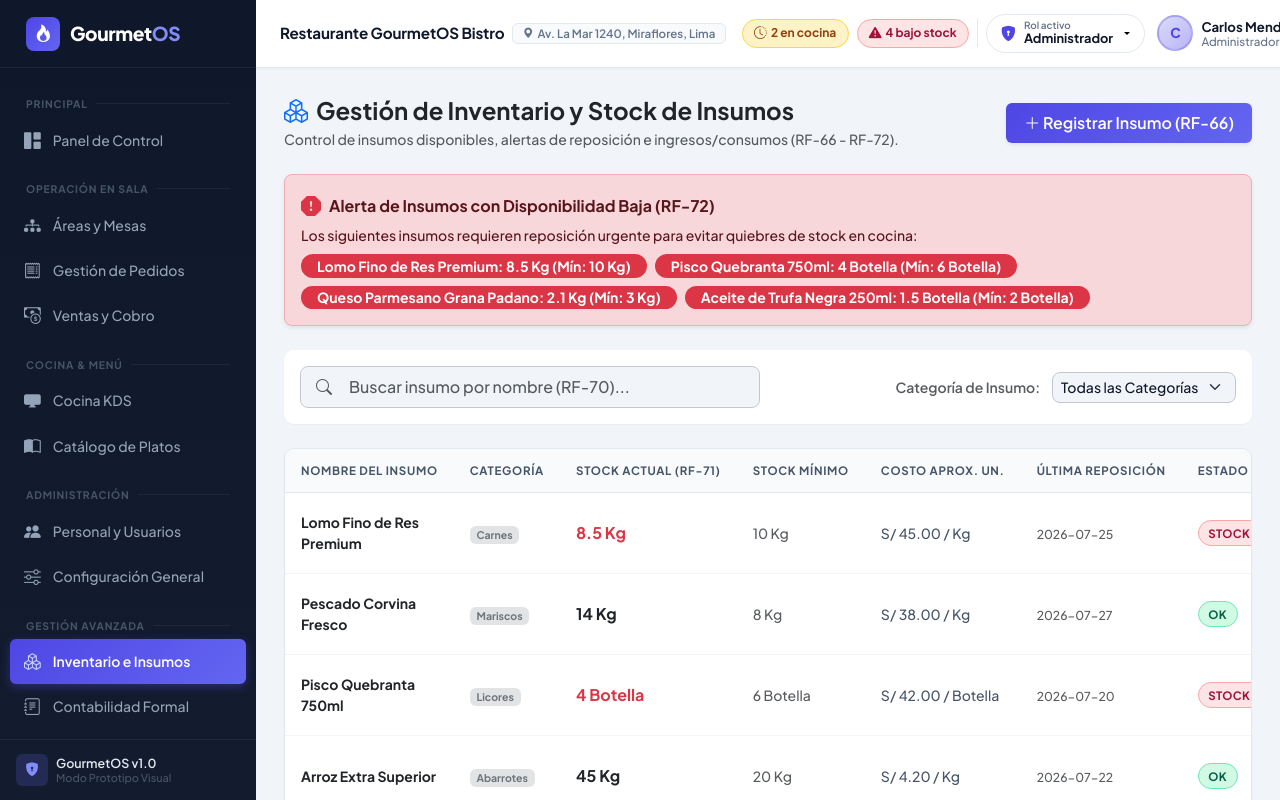
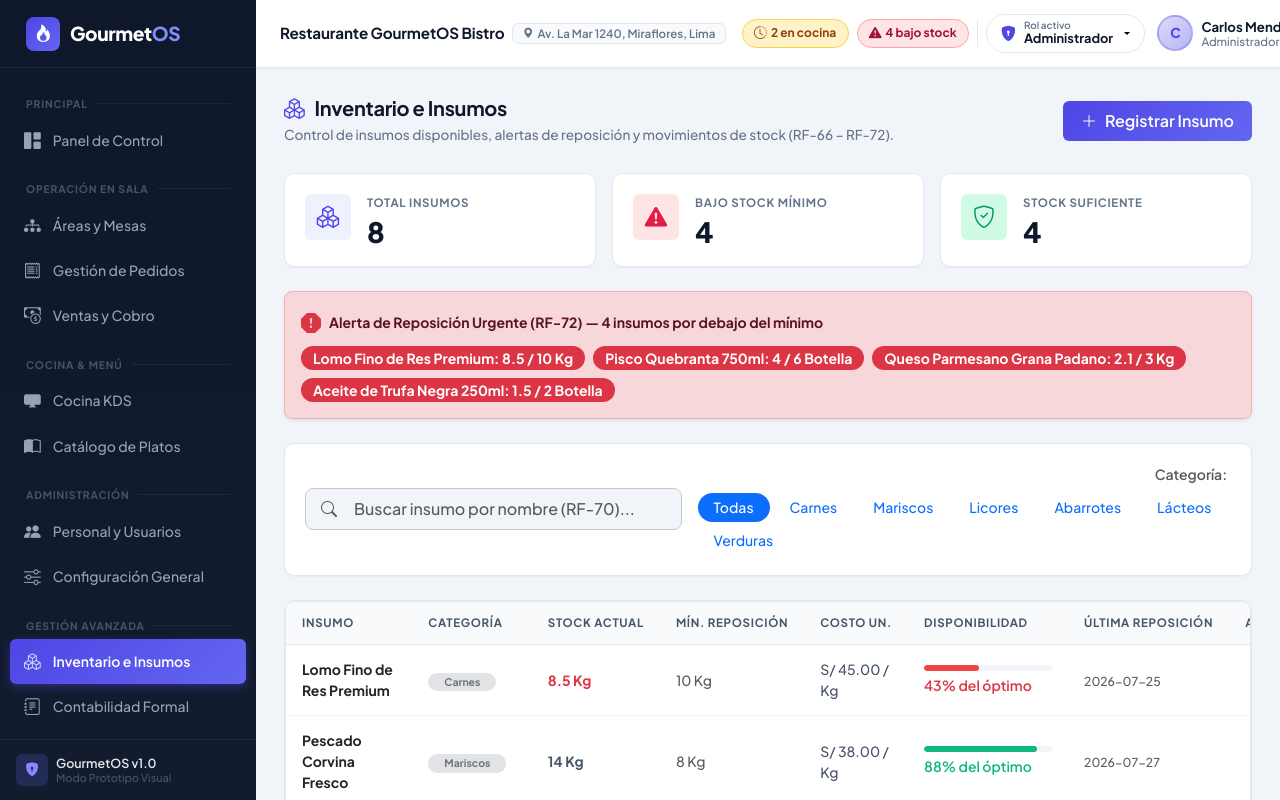
Before and after one commit to Alexander-ml/Prt, a React (Vite) app: page /inventario in a window 1280 px wide. Shown: the top 800 px of the page. Built offline with nearby package versions, Linux system fonts and the light colour scheme.

Commit message:
modificaciones

```diff
--- a/src/pages/InventoryPage.tsx
+++ b/src/pages/InventoryPage.tsx
@@ -1,10 +1,15 @@
 import React, { useState, useMemo } from 'react';
 import { useApp } from '../context/AppContext';
 import type { Insumo } from '../types';
+import { PageHeader } from '../components/common/PageHeader';
+import { SectionCard } from '../components/common/SectionCard';
+import { StatCard } from '../components/common/StatCard';
 import { SearchBar } from '../components/common/SearchBar';
 import { Badge } from '../components/common/Badge';
 import { Modal } from '../components/common/Modal';
 import { EmptyState } from '../components/common/EmptyState';
+
+const CATEGORIES = ['todas', 'Carnes', 'Mariscos', 'Licores', 'Abarrotes', 'Lácteos', 'Verduras'];
 
 export const InventoryPage: React.FC = () => {
   const {
@@ -119,88 +124,139 @@ export const InventoryPage: React.FC = () => {
   }
 
   return (
-    <div className="container-fluid p-0">
-      {/* Header Title */}
-      <div className="d-flex flex-column flex-md-row align-items-md-center justify-content-between mb-4 gap-3">
-        <div>
-          <h4 className="fw-bold text-dark mb-1">
-            <i className="bi bi-boxes text-primary me-2"></i>
-            Gestión de Inventario y Stock de Insumos
-          </h4>
-          <p className="text-muted fs-7 mb-0">
-            Control de insumos disponibles, alertas de reposición e ingresos/consumos (RF-66 - RF-72).
-          </p>
+    <div className="container-fluid p-0 animate-fadeinup">
+
+      {/* ── Page Header ── */}
+      <PageHeader
+        icon="bi-boxes"
+        title="Inventario e Insumos"
+        subtitle="Control de insumos disponibles, alertas de reposición y movimientos de stock (RF-66 – RF-72)."
+        actions={
+          <button
+            className="btn btn-brand fw-semibold"
+            onClick={() => handleOpenModal()}
+            aria-label="Registrar nuevo insumo"
+          >
+            <i className="bi bi-plus-lg me-2" />
+            Registrar Insumo
+          </button>
+        }
+      />
+
+      {/* ── Stat Cards Row ── */}
+      <div className="row g-3 mb-4 stagger-children">
+        <div className="col-12 col-sm-4">
+          <StatCard
+            title="Total Insumos"
+            value={insumos.length}
+            icon="bi-boxes"
+            colorTheme="indigo"
+          />
         </div>
-        <button className="btn btn-brand btn-md fw-semibold shadow-sm" onClick={() => handleOpenModal()}>
-          <i className="bi bi-plus-lg me-1.5"></i> Registrar Insumo (RF-66)
-        </button>
+        <div className="col-12 col-sm-4">
+          <StatCard
+            title="Bajo Stock Mínimo"
+            value={lowStockInsumos.length}
+            icon="bi-exclamation-triangle-fill"
+            colorTheme="rose"
+          />
+        </div>
+        <div className="col-12 col-sm-4">
+          <StatCard
+            title="Stock Suficiente"
+            value={insumos.length - lowStockInsumos.length}
+            icon="bi-shield-check"
+            colorTheme="emerald"
+          />
+        </div>
       </div>
 
-      {/* Low Stock Alerts Banner (RF-72) */}
+      {/* ── Low Stock Alert Banner (RF-72) ── */}
       {lowStockInsumos.length > 0 && (
-        <div className="alert alert-danger bg-danger-subtle border-danger-subtle text-danger-emphasis rounded-3 p-3 mb-4 shadow-sm">
-          <div className="d-flex align-items-center gap-2 mb-1">
-            <i className="bi bi-exclamation-octagon-fill fs-5 text-danger"></i>
-            <strong className="fs-6">Alerta de Insumos con Disponibilidad Baja (RF-72)</strong>
+        <div className="alert alert-danger border-danger-subtle rounded-3 p-3 mb-4 shadow-sm">
+          <div className="d-flex align-items-center gap-2 mb-2">
+            <i className="bi bi-exclamation-octagon-fill fs-5 text-danger" />
+            <strong className="fs-7">
+              Alerta de Reposición Urgente (RF-72) —{' '}
+              {lowStockInsumos.length} insumo{lowStockInsumos.length > 1 ? 's' : ''} por debajo del mínimo
+            </strong>
           </div>
-          <p className="fs-7 mb-2">Los siguientes insumos requieren reposición urgente para evitar quiebres de stock en cocina:</p>
           <div className="d-flex flex-wrap gap-2">
             {lowStockInsumos.map(ins => (
-              <span key={ins.id} className="badge bg-danger text-white fs-7 px-3 py-1.5 rounded-pill">
-                {ins.name}: {ins.currentStock} {ins.unit} (Mín: {ins.minStock} {ins.unit})
+              <span
+                key={ins.id}
+                className="badge rounded-pill fs-7"
+                style={{ background: '#dc3545', color: '#fff', padding: '5px 12px' }}
+              >
+                {ins.name}: {ins.currentStock} / {ins.minStock} {ins.unit}
               </span>
             ))}
           </div>
         </div>
       )}
 
-      {/* Search & Category Filter Card (RF-70) */}
-      <div className="card glass-card border-0 mb-4 p-3">
+      {/* ── Filter Bar ── */}
+      <SectionCard className="mb-4">
         <div className="row g-3 align-items-center">
-          <div className="col-12 col-md-6">
+          <div className="col-12 col-md-5">
             <SearchBar
               value={searchQuery}
               onChange={setSearchQuery}
               placeholder="Buscar insumo por nombre (RF-70)..."
             />
           </div>
-          <div className="col-12 col-md-6 d-flex align-items-center justify-content-md-end gap-2">
-            <label className="fs-7 text-muted fw-semibold me-1">Categoría de Insumo:</label>
-            <select
-              className="form-select form-select-sm w-auto rounded-3 border-secondary-subtle fw-medium shadow-none"
-              value={selectedCategory}
-              onChange={e => setSelectedCategory(e.target.value)}
+          <div className="col-12 col-md-7 d-flex align-items-center justify-content-md-end gap-2 flex-wrap">
+            <span className="fs-7 text-muted fw-semibold me-1">Categoría:</span>
+            <ul className="nav nav-pills gap-1 flex-wrap mb-0">
+              {CATEGORIES.map(cat => (
+                <li className="nav-item" key={cat}>
+                  <button
+                    className={`nav-link py-1 px-3 fs-7${selectedCategory === cat ? ' active' : ''}`}
+                    onClick={() => setSelectedCategory(cat)}
+                    style={{ borderRadius: 20, fontWeight: 500 }}
                   >
-              <option value="todas">Todas las Categorías</option>
-              <option value="Carnes">Carnes</option>
-              <option value="Mariscos">Mariscos</option>
-              <option value="Licores">Licores</option>
-              <option value="Abarrotes">Abarrotes</option>
-              <option value="Lácteos">Lácteos</option>
-              <option value="Verduras">Verduras</option>
-            </select>
+                    {cat === 'todas' ? 'Todas' : cat}
+                  </button>
+                </li>
+              ))}
+            </ul>
           </div>
         </div>
-      </div>
+      </SectionCard>
 
-      {/* Insumos Data Table (RF-71) */}
+      {/* ── Main Table ── */}
+      <SectionCard noPadding>
+        <div className="table-responsive-x">
           <div className="custom-table-container">
             <table className="custom-table">
               <thead>
                 <tr>
-              <th>Nombre del Insumo</th>
+                  <th>Insumo</th>
                   <th>Categoría</th>
-              <th>Stock Actual (RF-71)</th>
-              <th>Stock Mínimo</th>
-              <th>Costo Aprox. Un.</th>
+                  <th>Stock Actual</th>
+                  <th>Mín. Reposición</th>
+                  <th>Costo Un.</th>
+                  <th style={{ minWidth: 160 }}>Disponibilidad</th>
                   <th>Última Reposición</th>
-              <th>Estado Stock</th>
                   <th className="text-end">Acciones</th>
                 </tr>
               </thead>
               <tbody>
-            {filteredInsumos.map(ins => {
+                {filteredInsumos.length === 0 ? (
+                  <tr>
+                    <td colSpan={8} className="text-center py-5 text-muted fs-7">
+                      <i className="bi bi-inbox fs-3 d-block mb-2 opacity-50" />
+                      No se encontraron insumos con los filtros actuales.
+                    </td>
+                  </tr>
+                ) : (
+                  filteredInsumos.map(ins => {
                     const isLow = ins.currentStock <= ins.minStock;
+
+                    // Disponibilidad progress bar (requirement #7)
+                    const stockRatio = ins.minStock > 0 ? ins.currentStock / (ins.minStock * 2) : 1;
+                    const pct = Math.min(100, Math.round(stockRatio * 100));
+                    const fillClass = pct < 50 ? 'critical' : pct < 80 ? 'low' : 'ok';
 
                     return (
                       <tr key={ins.id}>
@@ -208,27 +264,54 @@ export const InventoryPage: React.FC = () => {
                           <div className="fw-bold text-dark">{ins.name}</div>
                         </td>
                         <td>
-                    <span className="badge bg-secondary-subtle text-secondary">{ins.category}</span>
+                          <span className="badge bg-secondary-subtle text-secondary rounded-pill px-3 py-1">
+                            {ins.category}
+                          </span>
                         </td>
                         <td>
-                    <span className={`fw-bold fs-6 ${isLow ? 'text-danger' : 'text-dark'}`}>
+                          <span
+                            className="fw-bold fs-7"
+                            style={{ color: isLow ? '#dc3545' : 'inherit' }}
+                          >
                             {ins.currentStock} {ins.unit}
                           </span>
                         </td>
-                  <td><span className="text-muted">{ins.minStock} {ins.unit}</span></td>
-                  <td>S/ {ins.costPerUnit.toFixed(2)} / {ins.unit}</td>
-                  <td><small className="text-muted">{ins.lastRestockDate}</small></td>
                         <td>
-                    <Badge
-                      status={isLow ? 'STOCK BAJO' : 'OK'}
-                      variant={isLow ? 'danger' : 'success'}
+                          <span className="text-muted fs-7">
+                            {ins.minStock} {ins.unit}
+                          </span>
+                        </td>
+                        <td className="fs-7">
+                          S/ {ins.costPerUnit.toFixed(2)} / {ins.unit}
+                        </td>
+                        <td>
+                          <div className="stock-progress-bar">
+                            <div
+                              className={`stock-progress-fill ${fillClass}`}
+                              style={{ width: `${pct}%` }}
                             />
+                          </div>
+                          <div
+                            className="fs-7 mt-1"
+                            style={{
+                              color: fillClass === 'critical' ? '#dc3545'
+                                : fillClass === 'low' ? '#d97706'
+                                : '#10b981',
+                              fontWeight: 600
+                            }}
+                          >
+                            {pct}% del óptimo
+                          </div>
+                        </td>
+                        <td>
+                          <small className="text-muted">{ins.lastRestockDate}</small>
                         </td>
                         <td className="text-end">
-                    <div className="d-inline-flex gap-1">
+                          <div className="btn-icon d-inline-flex gap-1">
                             <button
-                        className="btn btn-sm btn-light border text-success"
-                        title="Registrar Ingreso/Ajuste (RF-68, RF-69)"
+                              className="btn-icon-success"
+                              title="Registrar Movimiento de Stock (RF-68, RF-69)"
+                              aria-label={`Registrar movimiento para ${ins.name}`}
                               onClick={() => {
                                 setTargetInsumo(ins);
                                 setMovementQty(5);
@@ -236,50 +319,57 @@ export const InventoryPage: React.FC = () => {
                                 setIsMovementModalOpen(true);
                               }}
                             >
-                        <i className="bi bi-box-arrow-in-down"></i> Movimiento
+                              <i className="bi bi-box-arrow-in-down" />
                             </button>
-
                             <button
-                        className="btn btn-sm btn-light border text-primary"
+                              className="btn-icon-primary"
                               title="Editar Insumo (RF-67)"
+                              aria-label={`Editar insumo ${ins.name}`}
                               onClick={() => handleOpenModal(ins)}
                             >
-                        <i className="bi bi-pencil-square"></i>
+                              <i className="bi bi-pencil-square" />
                             </button>
                           </div>
                         </td>
                       </tr>
                     );
-            })}
+                  })
+                )}
               </tbody>
             </table>
           </div>
+        </div>
+      </SectionCard>
 
-      {/* Insumo Modal (RF-66, RF-67) */}
+      {/* ── Insumo Modal (RF-66, RF-67) ── */}
       <Modal
         isOpen={isModalOpen}
         onClose={() => setIsModalOpen(false)}
         title={editingInsumo ? 'Editar Insumo (RF-67)' : 'Registrar Nuevo Insumo (RF-66)'}
       >
         <form onSubmit={handleSubmitInsumo}>
+          {/* Nombre */}
           <div className="mb-3">
             <label className="form-label fs-7 fw-semibold text-dark">Nombre del Insumo *</label>
             <input
               type="text"
-              className="form-control rounded-3"
+              className="form-control"
               placeholder="Ej. Lomo Fino de Res"
               required
               value={formData.name}
+              style={{ borderRadius: 8 }}
               onChange={e => setFormData({ ...formData, name: e.target.value })}
             />
           </div>
 
+          {/* Unidad + Categoría */}
           <div className="row g-3 mb-3">
             <div className="col-6">
               <label className="form-label fs-7 fw-semibold text-dark">Unidad de Medida *</label>
               <select
-                className="form-select rounded-3"
+                className="form-select"
                 value={formData.unit}
+                style={{ borderRadius: 8 }}
                 onChange={e => setFormData({ ...formData, unit: e.target.value })}
               >
                 <option value="Kg">Kilogramos (Kg)</option>
@@ -292,8 +382,9 @@ export const InventoryPage: React.FC = () => {
             <div className="col-6">
               <label className="form-label fs-7 fw-semibold text-dark">Categoría *</label>
               <select
-                className="form-select rounded-3"
+                className="form-select"
                 value={formData.category}
+                style={{ borderRadius: 8 }}
                 onChange={e => setFormData({ ...formData, category: e.target.value })}
               >
                 <option value="Carnes">Carnes</option>
@@ -306,6 +397,7 @@ export const InventoryPage: React.FC = () => {
             </div>
           </div>
 
+          {/* Numeric fields */}
           <div className="row g-3 mb-4">
             <div className="col-4">
               <label className="form-label fs-7 fw-semibold text-dark">Stock Inicial</label>
@@ -313,9 +405,10 @@ export const InventoryPage: React.FC = () => {
                 type="number"
                 min="0"
                 step="0.5"
-                className="form-control rounded-3"
+                className="form-control"
                 required
                 value={formData.currentStock}
+                style={{ borderRadius: 8 }}
                 onChange={e => setFormData({ ...formData, currentStock: parseFloat(e.target.value) || 0 })}
               />
             </div>
@@ -325,9 +418,10 @@ export const InventoryPage: React.FC = () => {
                 type="number"
                 min="1"
                 step="0.5"
-                className="form-control rounded-3"
+                className="form-control"
                 required
                 value={formData.minStock}
+                style={{ borderRadius: 8 }}
                 onChange={e => setFormData({ ...formData, minStock: parseFloat(e.target.value) || 1 })}
               />
             </div>
@@ -337,64 +431,114 @@ export const InventoryPage: React.FC = () => {
                 type="number"
                 min="0"
                 step="0.5"
-                className="form-control rounded-3"
+                className="form-control"
                 required
                 value={formData.costPerUnit}
+                style={{ borderRadius: 8 }}
                 onChange={e => setFormData({ ...formData, costPerUnit: parseFloat(e.target.value) || 0 })}
               />
             </div>
           </div>
 
-          <div className="d-flex justify-content-end gap-2 border-top pt-2">
-            <button type="button" className="btn btn-light" onClick={() => setIsModalOpen(false)}>Cancelar</button>
-            <button type="submit" className="btn btn-brand fw-semibold">Guardar Insumo</button>
+          <div className="d-flex justify-content-end gap-2 border-top pt-3">
+            <button type="button" className="btn btn-light" onClick={() => setIsModalOpen(false)}>
+              Cancelar
+            </button>
+            <button type="submit" className="btn btn-brand fw-semibold">
+              <i className="bi bi-check2 me-1" />
+              Guardar Insumo
+            </button>
           </div>
         </form>
       </Modal>
 
-      {/* Movement Modal (RF-68, RF-69) */}
+      {/* ── Movement Modal (RF-68, RF-69) ── */}
       <Modal
         isOpen={isMovementModalOpen}
         onClose={() => setIsMovementModalOpen(false)}
         title={`Movimiento de Stock: ${targetInsumo?.name}`}
       >
         <form onSubmit={handleMovementSubmit}>
+          {/* Insumo summary card */}
+          {targetInsumo && (
+            <div
+              className="rounded-3 p-3 mb-4 d-flex align-items-center gap-3"
+              style={{ background: 'var(--bs-secondary-bg, #f8f9fa)' }}
+            >
+              <div
+                className="rounded-circle d-flex align-items-center justify-content-center flex-shrink-0"
+                style={{ width: 44, height: 44, background: '#e0e7ff' }}
+              >
+                <i className="bi bi-boxes" style={{ color: '#4f46e5', fontSize: 20 }} />
+              </div>
+              <div>
+                <div className="fw-bold text-dark">{targetInsumo.name}</div>
+                <div className="fs-7 text-muted">
+                  Stock actual:{' '}
+                  <span
+                    className="fw-semibold"
+                    style={{
+                      color: targetInsumo.currentStock <= targetInsumo.minStock ? '#dc3545' : '#10b981'
+                    }}
+                  >
+                    {targetInsumo.currentStock} {targetInsumo.unit}
+                  </span>
+                  {' '}· Mínimo: {targetInsumo.minStock} {targetInsumo.unit}
+                </div>
+              </div>
+            </div>
+          )}
+
+          {/* Tipo de movimiento */}
           <div className="mb-3">
             <label className="form-label fs-7 fw-semibold text-dark">Tipo de Movimiento</label>
             <div className="d-flex gap-2">
               <button
                 type="button"
                 className={`btn flex-grow-1 ${isRestock ? 'btn-success text-white' : 'btn-outline-secondary'}`}
+                style={{ borderRadius: 8 }}
                 onClick={() => setIsRestock(true)}
               >
-                <i className="bi bi-box-arrow-in-down me-1"></i> Ingreso de Reposición (RF-68)
+                <i className="bi bi-box-arrow-in-down me-1" />
+                Ingreso (RF-68)
               </button>
               <button
                 type="button"
                 className={`btn flex-grow-1 ${!isRestock ? 'btn-warning text-dark' : 'btn-outline-secondary'}`}
+                style={{ borderRadius: 8 }}
                 onClick={() => setIsRestock(false)}
               >
-                <i className="bi bi-box-arrow-up me-1"></i> Consumo / Ajuste (RF-69)
+                <i className="bi bi-box-arrow-up me-1" />
+                Consumo / Ajuste (RF-69)
               </button>
             </div>
           </div>
 
+          {/* Cantidad */}
           <div className="mb-4">
-            <label className="form-label fs-7 fw-semibold text-dark">Cantidad ({targetInsumo?.unit}) *</label>
+            <label className="form-label fs-7 fw-semibold text-dark">
+              Cantidad ({targetInsumo?.unit}) *
+            </label>
             <input
               type="number"
               step="0.5"
               min="0.1"
-              className="form-control form-control-lg rounded-3 fw-bold text-center"
+              className="form-control form-control-lg fw-bold text-center"
               required
               value={movementQty}
+              style={{ borderRadius: 8 }}
               onChange={e => setMovementQty(parseFloat(e.target.value) || 0)}
             />
           </div>
 
-          <div className="d-flex justify-content-end gap-2 border-top pt-2">
-            <button type="button" className="btn btn-light" onClick={() => setIsMovementModalOpen(false)}>Cancelar</button>
-            <button type="submit" className="btn btn-brand fw-semibold">Registrar Movimiento</button>
+          <div className="d-flex justify-content-end gap-2 border-top pt-3">
+            <button type="button" className="btn btn-light" onClick={() => setIsMovementModalOpen(false)}>
+              Cancelar
+            </button>
+            <button type="submit" className="btn btn-brand fw-semibold">
+              <i className="bi bi-arrow-repeat me-1" />
+              Registrar Movimiento
+            </button>
           </div>
         </form>
       </Modal>
```
Also changed, not shown: src/pages/KitchenPage.tsx (+153 -55 lines). Lines whose indentation alone changed are shown as unchanged.
